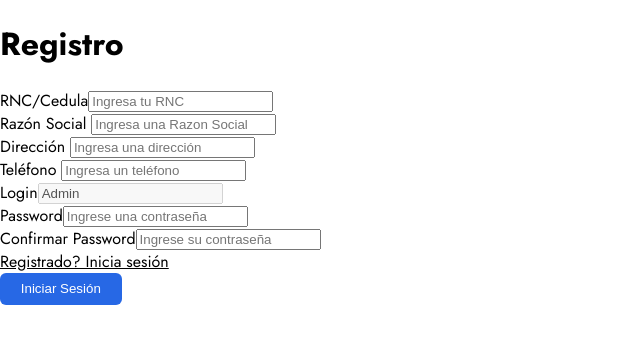
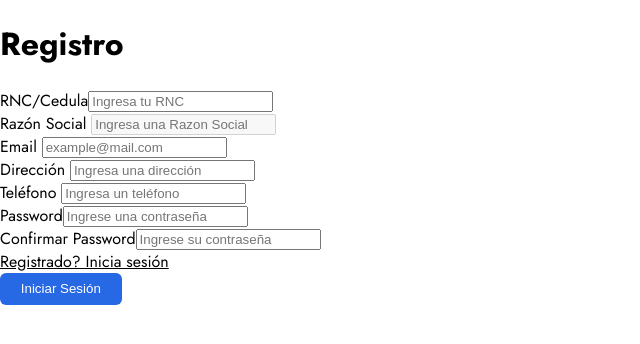
Before and after one commit to ismaeldcent04/Nomina_Center-LandingPage, a React (Vite) app: page /register in a window 1280 px wide. Shown: the top 344 px of the page, without its empty margins (0-640 px from the left). Built offline with nearby package versions, Linux system fonts and the light colour scheme; no server answers; a web font is replaced by a local one.

Commit message:
Consumiendo api para el registro

```diff
--- a/package.json
+++ b/package.json
@@ -10,6 +10,7 @@
     "preview": "vite preview"
   },
   "dependencies": {
+    "axios": "^1.6.7",
     "bootstrap": "^5.3.3",
     "react": "^18.2.0",
     "react-bootstrap": "^2.10.1",
--- a/src/Components/Pages/RegisterPage.jsx
+++ b/src/Components/Pages/RegisterPage.jsx
@@ -1,42 +1,58 @@
-import { useState } from "react"
+import { useEffect, useState } from "react"
 import { Link } from "react-router-dom"
+import { getTaxByRnc } from "../../Services";
 // import connection from "../../Services";
 // import { Request } from "tedious";
 
 export const RegisterPage = ()=>{
-    const [newUser,setNewUser] = useState({
-        rnc:"",
-        razonS:"",
-        direccion:"",
-        telefono:"",
-        login:"Admin",
-        password:"",
-        cpassword:"",
-    });
+    // const [newUser,setNewUser] = useState({
+    //     rnc:"",
+    //     razonS:"",
+    //     direccion:"",
+    //     telefono:"",
+    //     login:"Admin",
+    //     password:"",
+    //     cpassword:"",
+    // });
+    const [rnc, setRnc] = useState();
+    const [razonS, setRazonS] = useState();
+    const [email, setEmail] = useState();
+    const [direccion, setDireccion] = useState();
+    const [telefono, setTelefono] = useState();
+    const [login, setLogin]=useState("Admin");
+    const [password, setPassword] = useState();
+    const [cpassword, setCPassword] = useState();
+    const [taxId, setTaxId ] = useState();
+    useEffect(()=>{
+     (async()=>{
+      const tax = await getTaxByRnc(rnc);
+      setTaxId(tax);
+     })()
 
-    const handleNewUser= (e)=>{
-        const name = e.target.name;
-        const value = e.target.value
+    },[rnc])
+    console.log()
+    const handleRnc=(e)=>{
+      setRnc(e.target.value);
+    }
+    const handledireccion= (e)=>{
+      setDireccion(e.target.value)
+    }
+    const handletelefono= (e)=>{
+      setTelefono(e.target.value)
+    }
+   const handlepassword = (e)=>{
+    setPassword(e.target.value)
+   }
 
-        setNewUser(prevValue=>{
-            return {...prevValue, [name]:value}
-        })
+   const handleCpassword = (e)=>{
+    setCPassword(e.target.value);
+   }
+    const handleNewUser= ()=>{
+
     }
 
     const handleSubmit = (e)=>{
         e.preventDefault();
-        console.log(newUser);
-
-        // const request = new Request('SELECT * FROM Usuario', (err, rowCount)=>{
-        //     if (err) {
-        //         console.error(err.message);
-        //       } else if (rowCount > 0) {
-        //         console.log("Se trajeron los registros correctamente")
-        //       } else {
-        //         console.log('Error al registrar el usuario');
-        //       }
-        // })
-        // connection.execSql(request);
     }
 
     return(
@@ -44,25 +60,26 @@ export const RegisterPage = ()=>{
             <h1>Registro</h1>
             <form onSubmit={handleSubmit}>
                 <div>
-                  <label>RNC/Cedula<input name="rnc" type="text" placeholder="Ingresa tu RNC" value={newUser.rnc} onChange={handleNewUser}/></label>
+                  <label>RNC/Cedula<input name="rnc" type="text" placeholder="Ingresa tu RNC" value={rnc} onChange={handleRnc}/></label>
                 </div>
                 <div>
-                  <label>Razón Social <input name="razonS" type="texto" placeholder="Ingresa una Razon Social" value={newUser.razonS} onChange={handleNewUser}/></label>
+                  <label>Razón Social <input name="razonS" type="texto" placeholder="Ingresa una Razon Social" value={taxId?.titular} disabled onChange={handleNewUser} /></label>
                 </div>
                 <div>
-                  <label>Dirección <input name="direccion" type="texto" placeholder="Ingresa una dirección" value={newUser.direccion} onChange={handleNewUser}/></label>
+                  <label>Email <input name="email" type="email" placeholder="example@mail.com" value={email} onChange={handleNewUser} /></label>
                 </div>
                 <div>
-                  <label>Teléfono <input name="telefono" type="texto" placeholder="Ingresa un teléfono" value={newUser.telefono} onChange={handleNewUser}/></label>
+                  <label>Dirección <input name="direccion" type="texto" placeholder="Ingresa una dirección" value={direccion} onChange={handledireccion}/></label>
                 </div>
                 <div>
-                  <label>Login<input name="login" type="texto" disabled value={newUser.login} onChange={handleNewUser}/></label>
+                  <label>Teléfono <input name="telefono" type="texto" placeholder="Ingresa un teléfono" value={telefono} onChange={handletelefono}/></label>
+                </div>
+
+                <div>
+                 <label>Password<input name="password" type="password" placeholder="Ingrese una contraseña" value={password} onChange={handlepassword} /></label>
                 </div>
                 <div>
-                 <label>Password<input name="password" type="password" placeholder="Ingrese una contraseña" value={newUser.password} onChange={handleNewUser} /></label>
-                </div>
-                <div>
-                  <label>Confirmar Password<input name="cpassword" type="password" placeholder="Ingrese su contraseña" value={newUser.cpassword} onChange={handleNewUser}/></label>
+                  <label>Confirmar Password<input name="cpassword" type="password" placeholder="Ingrese su contraseña" value={cpassword} onChange={handleCpassword}/></label>
                 </div>
                 <div>
                 <Link to={"/login"}>Registrado? Inicia sesión</Link>
--- a/src/Services.js
+++ b/src/Services.js
@@ -1,23 +1,17 @@
-// const tedious = require('tedious')
+import axios from "axios";
 
-// const config = {
-//     server: 'sgsdb.com,48450',
-//     database: 'NominaCenterCom',
-//     userName: 'AdonisXV',
-//     password: 'Sgs123',
-//     options: {
-//       encrypt: true,
-//     },
-// };
+const axiosInstance = axios.create({
+    baseURL: "https://localhost:44334/api",
+    headers: {
+      "Content-Type": "application/json",
+    },
+});
 
-// const connection = new tedious.Connection(config)
-
-// connection.on('connect', (err) => {
-//   if (err) {
-//     console.error(err.message);
-//   } else {
-//     console.log('Conectado a la base de datos');
-//   }
-// });
-
-// export default connection
+ export const getTaxByRnc= async(id)=>{
+    try {
+      const response = await axiosInstance.get(`/TaxId/${id}`);
+      return response.data;
+    } catch (error) {
+      console.log(error)
+    }
+ }
```
Also changed, not shown: 1 other file (tests, documents, lock files or other folders).
